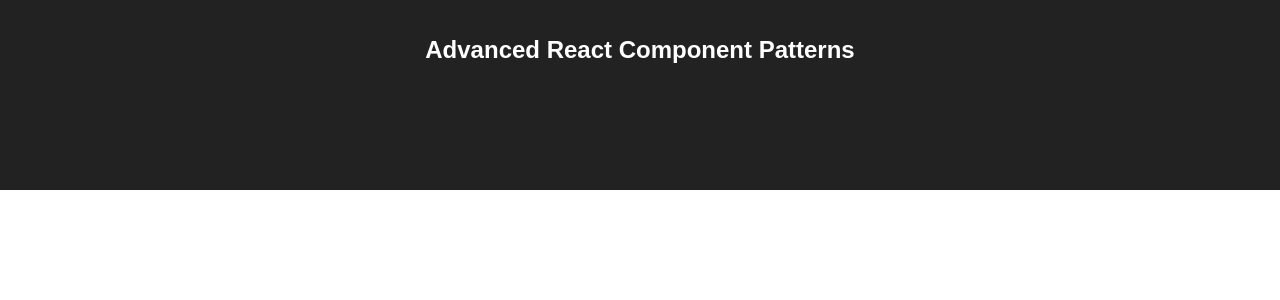
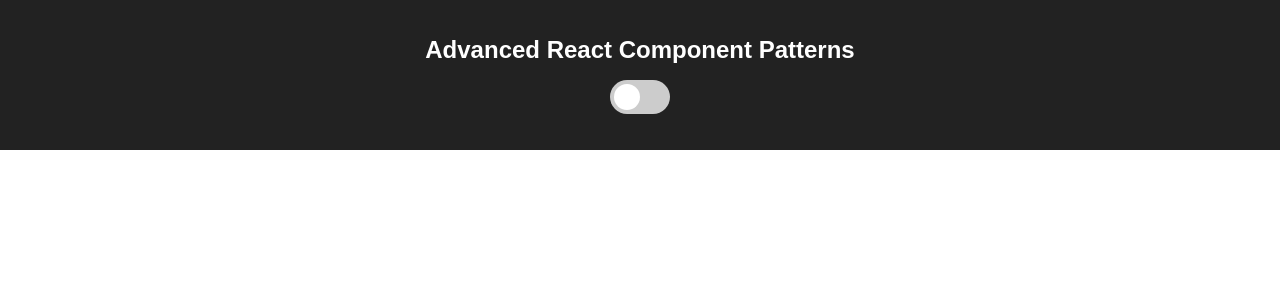
Before and after one commit to alexter42/Advanced-React-Component-Patterns, a React (Create React App) app: page / in a window 1280 px wide. Shown: the top 300 px of the page. Built offline with nearby package versions, Linux system fonts and the light colour scheme.

Commit message:
Add state control

```diff
--- a/package.json
+++ b/package.json
@@ -1,5 +1,5 @@
 {
-  "name": "toggle-button",
+  "name": "advanced-react-component-patterns",
   "version": "0.1.0",
   "private": true,
   "dependencies": {
--- a/src/App.js
+++ b/src/App.js
@@ -1,5 +1,6 @@
 import React, { Component } from 'react';
 import './App.css';
+import TB from'./components/Toggle-button';
 
 class App extends Component {
   render() {
@@ -7,6 +8,7 @@ class App extends Component {
       <div className="App">
         <header className="App-header">
           <h1 className="App-title">Advanced React Component Patterns</h1>
+          <TB onToggle={on => alert(on)}/>
         </header>
       </div>
     );
--- /dev/null
+++ b/src/components/Toggle-Button.css
@@ -0,0 +1,73 @@
+* {
+    box-sizing: border-box ;
+}
+#root{
+  text-align: center;
+}
+.switch {
+  position: relative;
+  display: inline-block;
+  width: 60px;
+  height: 34px;
+  -webkit-tap-highlight-color: rgba(0,0,0,0);
+}
+
+.switch input {display:none;}
+
+.slider {
+  position: absolute;
+  cursor: pointer;
+  top: 0;
+  left: 0;
+  right: 0;
+  bottom: 0;
+  background-color: #ccc;
+  -webkit-transition: .4s;
+  transition: .4s;
+}
+
+.slider:before {
+  position: absolute;
+  content: "";
+  height: 26px;
+  width: 26px;
+  margin: auto 4px;
+  top: 0;
+  bottom: 0;
+  right: 0;
+  left: 0;
+  background-color: white;
+  -webkit-transition: .35s;
+  transition: .35s;
+}
+input:not(:checked) + .slider:active:before {
+  width:35px;
+}
+
+input:checked + .slider:active:before {
+  width:35px;
+  margin-left: -5px;
+}
+
+input:checked + .slider {
+  background-color: red;
+}
+
+input:focus + .slider {
+  box-shadow: 0 0 1px red;
+}
+
+input:checked + .slider:before {
+  -webkit-transform: translateX(26px);
+  -ms-transform: translateX(26px);
+  transform: translateX(26px);
+}
+
+/* Rounded sliders */
+.slider.round {
+  border-radius: 34px;
+}
+
+.slider.round:before {
+  border-radius: 50%;
+}
--- /dev/null
+++ b/src/components/Toggle-button.js
@@ -0,0 +1,28 @@
+import React, { Component } from 'react';
+import './Toggle-Button.css';
+
+const Switch = ({on,onClick}) => {
+	return (
+		<div className="switch" onClick={onClick}>
+      <input type="checkbox" checked = {on} />
+      <span className="slider round"></span>
+      </div>
+	)
+}
+
+
+class TB extends Component {
+  state = {on: false}
+  toggle = () =>
+    this.setState(({on}) => ({on: !on}), () => {
+      this.props.onToggle(this.state.on)
+  })
+  render() {
+    const {on} = this.state
+    return (
+      <Switch on={on}  onClick={this.toggle}/>
+    );
+  }
+}
+
+export default TB;
```
